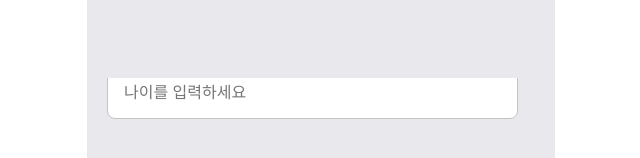
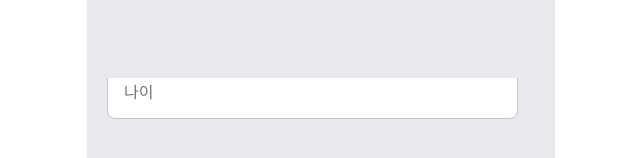
Before and after one commit to hanbin9775/simple-website, a React (Create React App) app: page /input in a window 1280 px wide. Shown: the part 722-880 px from the top of the page, without its empty margins (319-959 px from the left). Built offline with nearby package versions, Linux system fonts and the light colour scheme; a web font is replaced by a local one.

Commit message:
[#10] type interface 정의한 src/type.ts 구현

```diff
--- a/src/components/draggable/DraggableModal.tsx
+++ b/src/components/draggable/DraggableModal.tsx
@@ -1,8 +1,9 @@
 import React from "react";
 import Draggable from "react-draggable";
+import { ModalProp } from "type";
 import * as s from "./DraggableModal.styled";
 
-const DraggableModal = (): JSX.Element => {
+const DraggableModal = ({ input1, input2 }: ModalProp): JSX.Element => {
   return (
     <Draggable
       cancel=".not-draggable"
@@ -22,18 +23,12 @@ const DraggableModal = (): JSX.Element => {
           <s.Describe>당신에 대해 알려주세요</s.Describe>
 
           <s.InputWrapper>
-            <s.InputLabel>이름</s.InputLabel>
-            <s.InputBox
-              className="not-draggable"
-              placeholder="이름을 입력하세요"
-            />
+            <s.InputLabel>{input1}</s.InputLabel>
+            <s.InputBox className="not-draggable" placeholder={input1} />
           </s.InputWrapper>
           <s.InputWrapper>
-            <s.InputLabel>나이</s.InputLabel>
-            <s.InputBox
-              className="not-draggable"
-              placeholder="나이를 입력하세요"
-            />
+            <s.InputLabel>{input2}</s.InputLabel>
+            <s.InputBox className="not-draggable" placeholder={input2} />
           </s.InputWrapper>
         </s.ContentWrapper>
       </s.ModalContainer>
--- /dev/null
+++ b/src/type.ts
@@ -0,0 +1,4 @@
+export interface ModalProp {
+  input1: string;
+  input2: string;
+}
--- a/src/views/input/Input.tsx
+++ b/src/views/input/Input.tsx
@@ -9,7 +9,7 @@ import * as s from "./Input.styled";
 const Input = (): JSX.Element => {
   return (
     <s.InputContainer>
-      <DraggableModal />
+      <DraggableModal input1="이름" input2="나이" />
       <StepModal />
     </s.InputContainer>
   );
```
